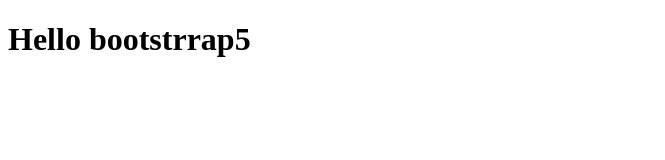
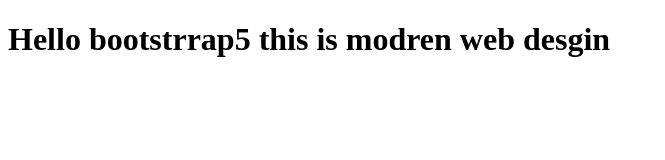
Before and after one commit to mtanveer002/bt5, a plain HTML site: page index.html in a window 1280 px wide. Shown: the whole page, without its empty margins (0-665 px from the left). Drawn offline with Linux system fonts and the light colour scheme.

Commit message:
awesome web

```diff
--- a/index.html
+++ b/index.html
@@ -5,6 +5,6 @@
     <title>bootstrap5</title>
   </head>
   <body>
-    <h1>Hello bootstrrap5</h1>
+    <h1>Hello bootstrrap5 this is modren web desgin</h1>
   </body>
 </html>
```
